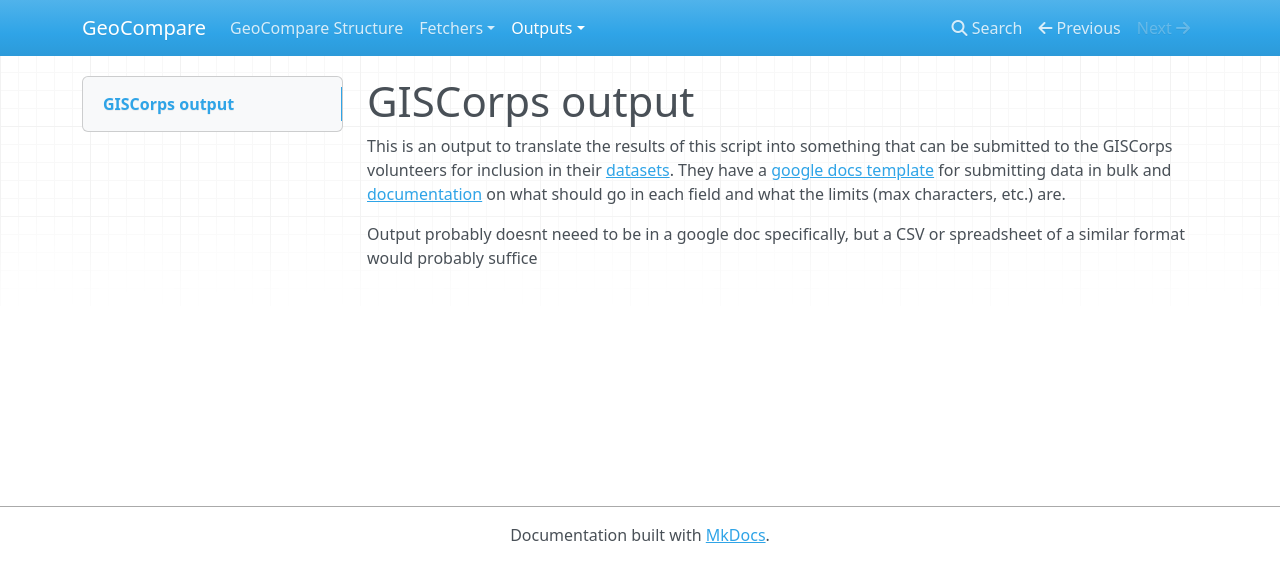
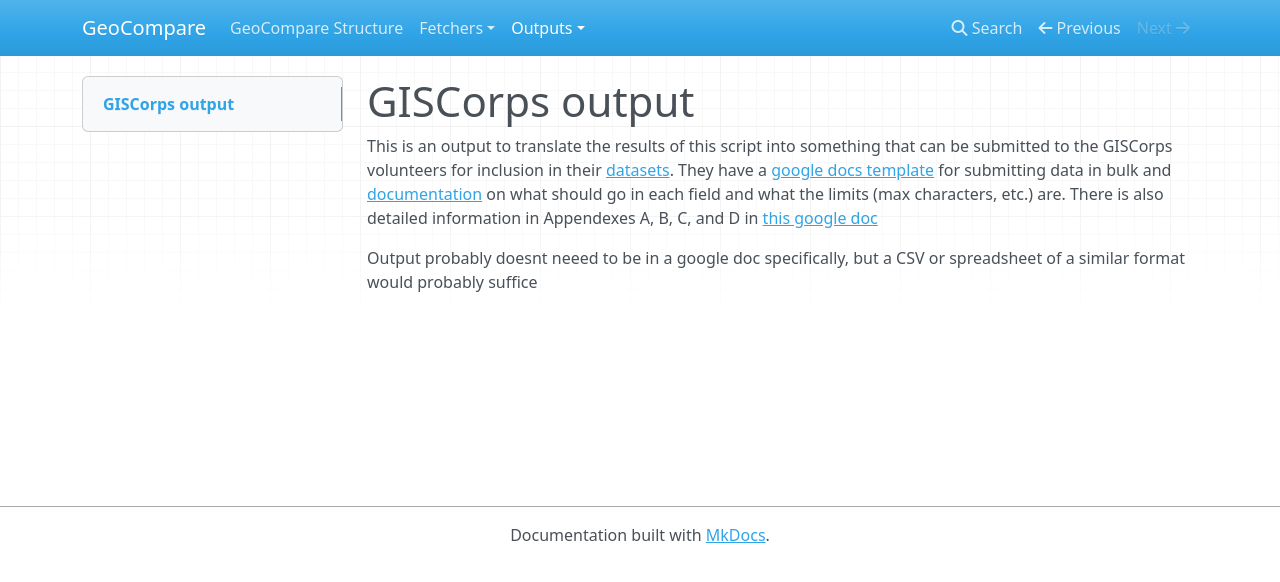
Before and after one commit to mazore/GeoCompare, an MkDocs documentation site: the page built from docs/outputs/giscorps.md, in a window 1280 px wide. Shown: the top 582 px of the page. Built offline with MkDocs 1.6.1, drawn with Linux system fonts in a browser that asks for light colours; nearby versions of some CDN libraries.

Commit message:
add second google doc to giscorps documentation

```diff
--- a/docs/outputs/giscorps.md
+++ b/docs/outputs/giscorps.md
@@ -1,5 +1,5 @@
 # GISCorps output
 
-This is an output to translate the results of this script into something that can be submitted to the GISCorps volunteers for inclusion in their [datasets](https://covid-19-giscorps.hub.arcgis.com/). They have a [google docs template](https://docs.google.com/spreadsheets/d/1NuTVYoela8e_rXeNlHkE_IBpDxYcOUnnW_OIGV_kcXc/edit?usp=sharing) for submitting data in bulk and [documentation](https://docs.google.com/document/d/1z8wCoA91asxuvNmZ4Nsb-4IF8jKyZeUKVyRpUr4Xef8/edit) on what should go in each field and what the limits (max characters, etc.) are.
+This is an output to translate the results of this script into something that can be submitted to the GISCorps volunteers for inclusion in their [datasets](https://covid-19-giscorps.hub.arcgis.com/). They have a [google docs template](https://docs.google.com/spreadsheets/d/1NuTVYoela8e_rXeNlHkE_IBpDxYcOUnnW_OIGV_kcXc/edit?usp=sharing) for submitting data in bulk and [documentation](https://docs.google.com/document/d/1z8wCoA91asxuvNmZ4Nsb-4IF8jKyZeUKVyRpUr4Xef8/edit) on what should go in each field and what the limits (max characters, etc.) are. There is also detailed information in Appendexes A, B, C, and D in [this google doc](https://docs.google.com/document/d/1xqZDHtkNHfelez2Rm3mLAKTwz7gjCAMJaMKK_RxK8F8/edit#heading=h.1vlfv6pko85z)
 
 Output probably doesnt neeed to be in a google doc specifically, but a CSV or spreadsheet of a similar format would probably suffice
```
